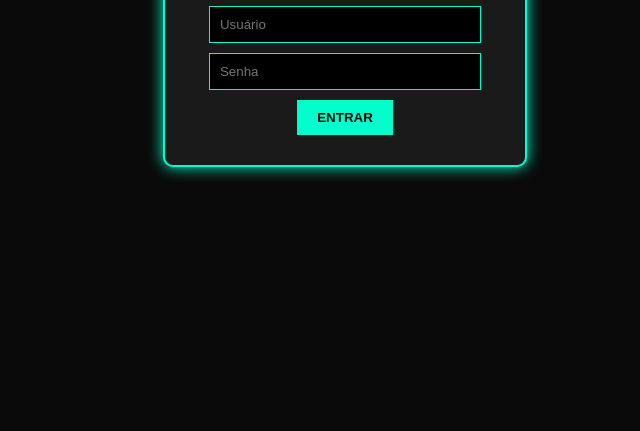
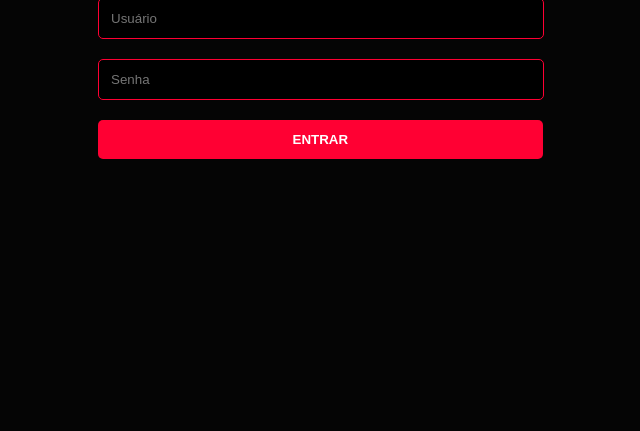
Before and after one commit to ffvortex20-lgtm/asda, a plain HTML site: page index.html in a window 1280 px wide. Shown: the part 369-800 px from the top of the page, without its empty margins (295-935 px from the left). Drawn offline with Linux system fonts and the light colour scheme.

Commit message:
Update style.css

```diff
--- a/css/style.css
+++ b/css/style.css
@@ -1,42 +1,5 @@
-body {
-    background-color: #0a0a0a;
-    color: #00ffcc;
-    font-family: 'Arial', sans-serif;
-    display: flex;
-    justify-content: center;
-    align-items: center;
-    height: 100vh;
-    margin: 0;
-}
-
-#login-container {
-    background: #1a1a1a;
-    padding: 30px;
-    border: 2px solid #00ffcc;
-    box-shadow: 0 0 15px #00ffcc;
-    border-radius: 10px;
-    text-align: center;
-}
-
-input {
-    display: block;
-    width: 250px;
-    margin: 10px auto;
-    padding: 10px;
-    background: #000;
-    border: 1px solid #00ffcc;
-    color: #fff;
-}
-
-button {
-    background: #00ffcc;
-    color: #000;
-    padding: 10px 20px;
-    border: none;
-    cursor: pointer;
-    font-weight: bold;
-}
-
-button:hover {
-    box-shadow: 0 0 10px #00ffcc;
-}
+body { background: #050505; color: #ff0033; font-family: 'Segoe UI', sans-serif; display: flex; justify-content: center; align-items: center; height: 100vh; margin: 0; }
+.card { background: #111; padding: 25px; border: 2px solid #ff0033; border-radius: 15px; box-shadow: 0 0 20px #ff0033; text-align: center; width: 300px; }
+input { width: 85%; padding: 12px; margin: 10px 0; background: #000; border: 1px solid #ff0033; color: white; border-radius: 5px; }
+button { width: 90%; padding: 12px; background: #ff0033; color: white; border: none; font-weight: bold; cursor: pointer; border-radius: 5px; margin-top: 10px; }
+button:hover { background: #cc0029; }
```
